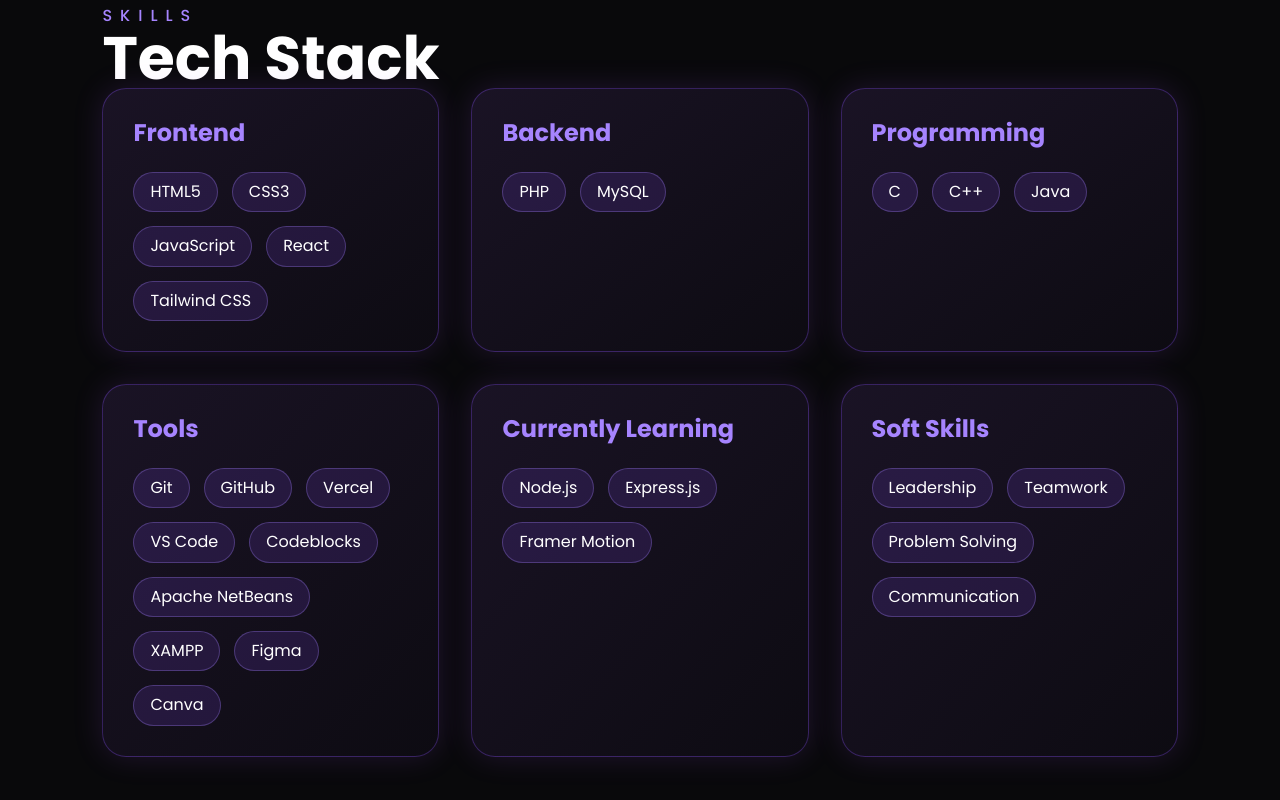
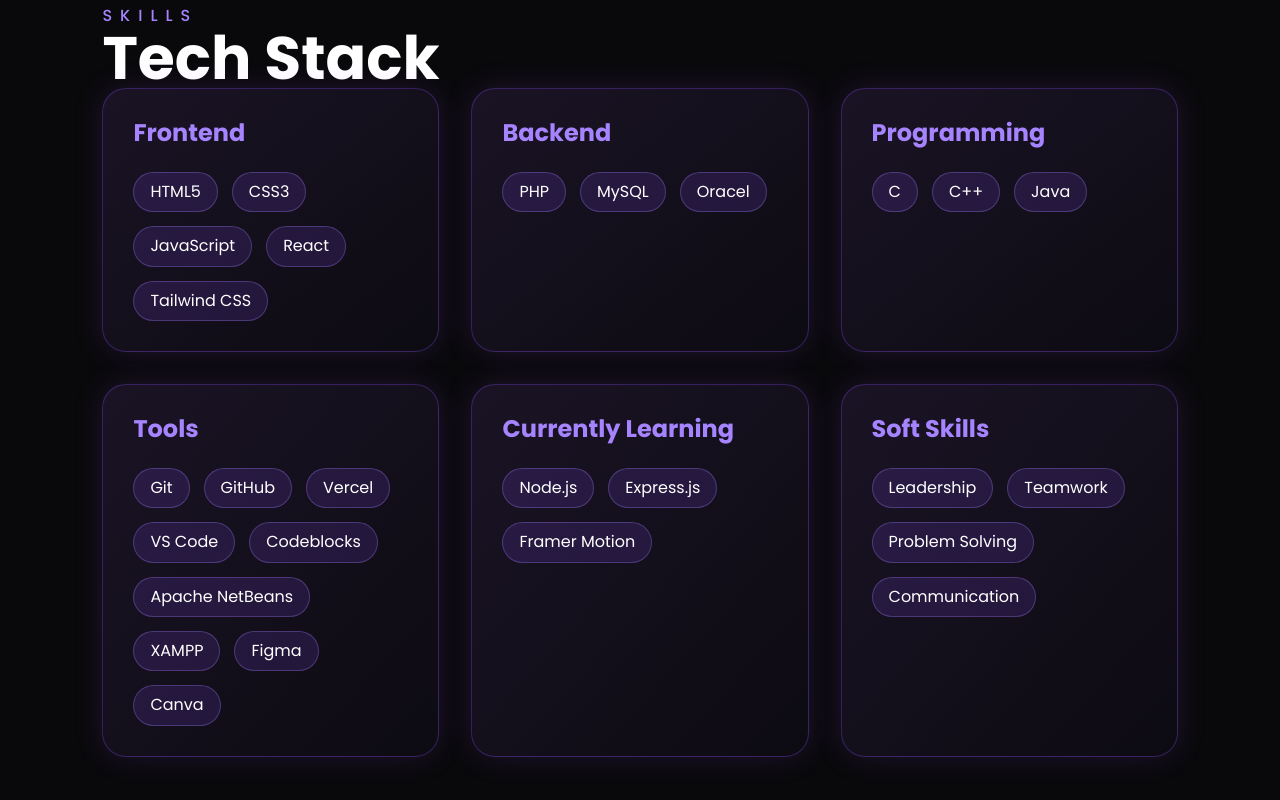
Before and after one commit to ariba0904/J_M_Ariba, a React (Vite) app: page / in a window 1280 px wide. Shown: the part 1944-2744 px from the top of the page. Built offline with nearby package versions, Linux system fonts and the light colour scheme.

Commit message:
Update portfolio

```diff
--- a/src/sections/Skills.jsx
+++ b/src/sections/Skills.jsx
@@ -6,7 +6,7 @@ function Skills() {
     },
     {
       title: "Backend",
-      skills: ["PHP", "MySQL"],
+      skills: ["PHP", "MySQL", "Oracel"],
     },
     {
       title: "Programming",
```
